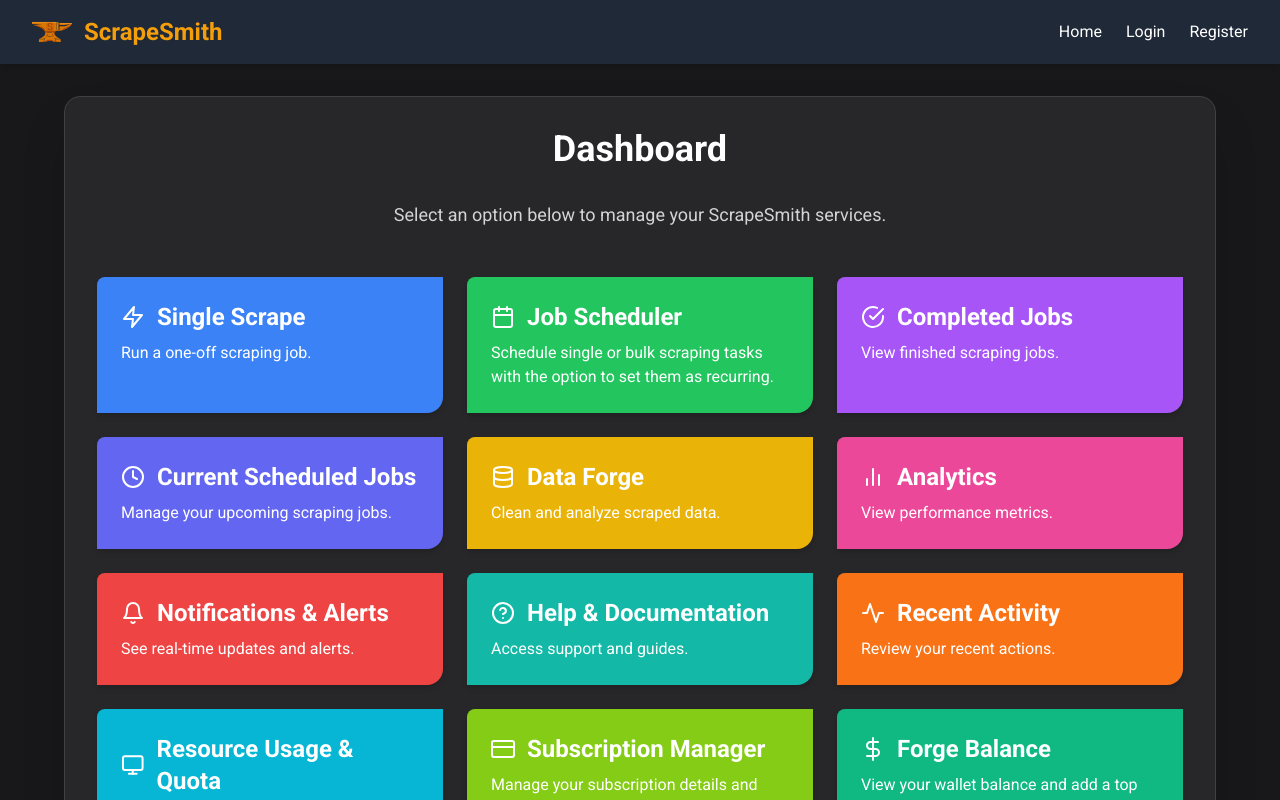
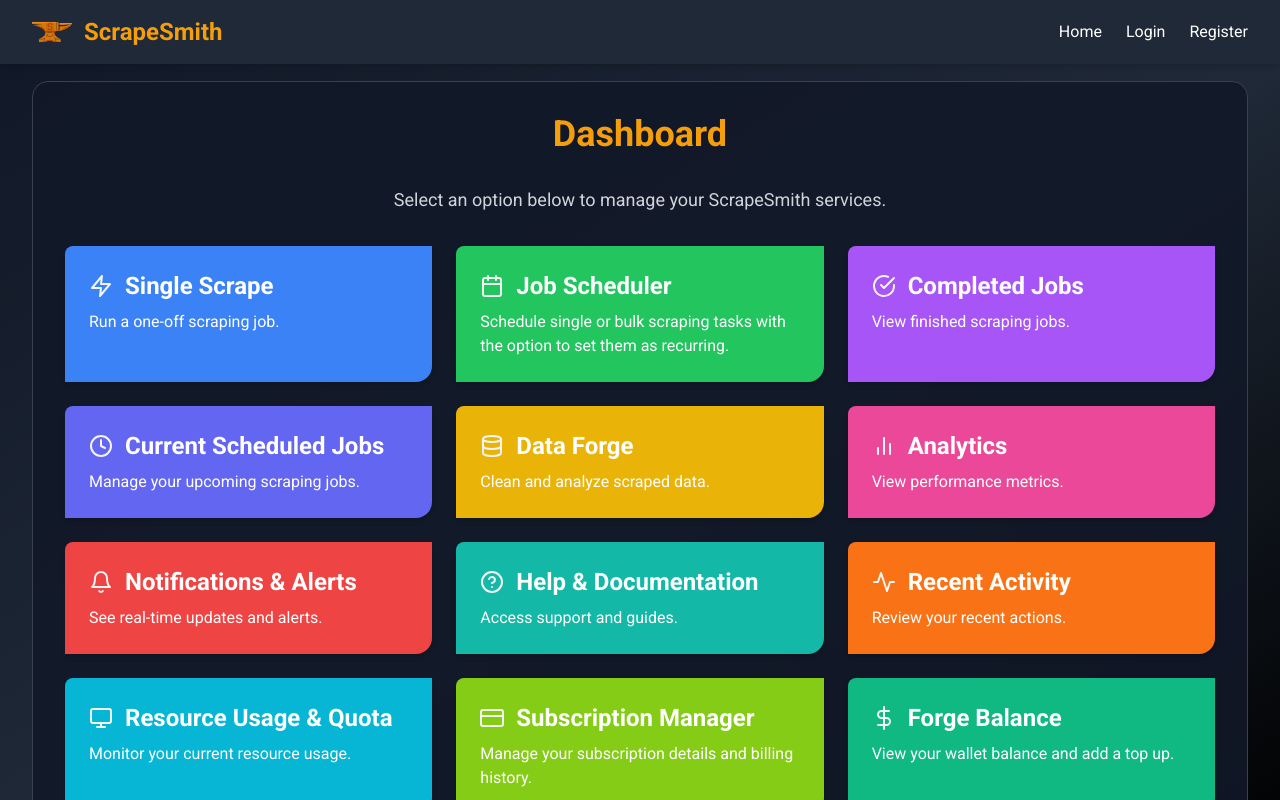
Before and after one commit to SpursFan21/ScrapeSmith-Frontend, a Next.js app in the folder frontend/: page /dashboard in a window 1280 px wide. Shown: the top 800 px of the page. Built offline with nearby package versions, Linux system fonts and the light colour scheme.

Commit message:
polish added to dashboard

```diff
--- a/frontend/src/app/dashboard/page.tsx
+++ b/frontend/src/app/dashboard/page.tsx
@@ -1,5 +1,7 @@
 // frontend/src/app/dashboard/page.tsx
-"use client";
+
+
+'use client';
 
 import React, { useEffect, useState } from "react";
 import Link from "next/link";
@@ -22,109 +24,34 @@ interface DashboardOption {
 const Dashboard: React.FC = () => {
   const [isClient, setIsClient] = useState(false);
 
-  //  Prevent hydration mismatch or early Redux access ss
   useEffect(() => {
     setIsClient(true);
   }, []);
 
-  const accessToken = useSelector((state: RootState) => state.auth.accessToken);
-
   const options: DashboardOption[] = [
-    {
-      title: "Single Scrape",
-      description: "Run a one-off scraping job.",
-      href: "/dashboard/single-scrape",
-      bgColor: "bg-blue-500",
-      icon: <FiZap size={24} />,
-    },
-    {
-      title: "Job Scheduler",
-      description: "Schedule single or bulk scraping tasks with the option to set them as recurring.",
-      href: "/dashboard/job-scheduler",
-      bgColor: "bg-green-500",
-      icon: <FiCalendar size={24} />,
-    },
-    {
-      title: "Completed Jobs",
-      description: "View finished scraping jobs.",
-      href: "/dashboard/completed-jobs",
-      bgColor: "bg-purple-500",
-      icon: <FiCheckCircle size={24} />,
-    },
-    {
-      title: "Current Scheduled Jobs",
-      description: "Manage your upcoming scraping jobs.",
-      href: "/dashboard/scheduled-jobs",
-      bgColor: "bg-indigo-500",
-      icon: <FiClock size={24} />,
-    },
-    {
-      title: "Data Forge",
-      description: "Clean and analyze scraped data.",
-      href: "/dashboard/data-forge",
-      bgColor: "bg-yellow-500",
-      icon: <FiDatabase size={24} />,
-    },
-    {
-      title: "Analytics",
-      description: "View performance metrics.",
-      href: "/dashboard/analytics",
-      bgColor: "bg-pink-500",
-      icon: <FiBarChart2 size={24} />,
-    },
-    {
-      title: "Notifications & Alerts",
-      description: "See real-time updates and alerts.",
-      href: "/dashboard/notifications",
-      bgColor: "bg-red-500",
-      icon: <FiBell size={24} />,
-    },
-    {
-      title: "Help & Documentation",
-      description: "Access support and guides.",
-      href: "/dashboard/help",
-      bgColor: "bg-teal-500",
-      icon: <FiHelpCircle size={24} />,
-    },
-    {
-      title: "Recent Activity",
-      description: "Review your recent actions.",
-      href: "/dashboard/activity",
-      bgColor: "bg-orange-500",
-      icon: <FiActivity size={24} />,
-    },
-    {
-      title: "Resource Usage & Quota",
-      description: "Monitor your current resource usage.",
-      href: "/dashboard/quota",
-      bgColor: "bg-cyan-500",
-      icon: <FiMonitor size={24} />,
-    },
-    {
-      title: "Subscription Manager",
-      description: "Manage your subscription details and billing history.",
-      href: "/dashboard/subscriptions",
-      bgColor: "bg-lime-500",
-      icon: <FiCreditCard size={24} />,
-    },
-    {
-      title: "Forge Balance",
-      description: "View your wallet balance and add a top up.",
-      href: "/dashboard/forge-balance",
-      bgColor: "bg-emerald-500",
-      icon: <FiDollarSign size={24} />,
-    },
+    { title: "Single Scrape", description: "Run a one-off scraping job.", href: "/dashboard/single-scrape", bgColor: "bg-blue-500", icon: <FiZap size={24} /> },
+    { title: "Job Scheduler", description: "Schedule single or bulk scraping tasks with the option to set them as recurring.", href: "/dashboard/job-scheduler", bgColor: "bg-green-500", icon: <FiCalendar size={24} /> },
+    { title: "Completed Jobs", description: "View finished scraping jobs.", href: "/dashboard/completed-jobs", bgColor: "bg-purple-500", icon: <FiCheckCircle size={24} /> },
+    { title: "Current Scheduled Jobs", description: "Manage your upcoming scraping jobs.", href: "/dashboard/scheduled-jobs", bgColor: "bg-indigo-500", icon: <FiClock size={24} /> },
+    { title: "Data Forge", description: "Clean and analyze scraped data.", href: "/dashboard/data-forge", bgColor: "bg-yellow-500", icon: <FiDatabase size={24} /> },
+    { title: "Analytics", description: "View performance metrics.", href: "/dashboard/analytics", bgColor: "bg-pink-500", icon: <FiBarChart2 size={24} /> },
+    { title: "Notifications & Alerts", description: "See real-time updates and alerts.", href: "/dashboard/notifications", bgColor: "bg-red-500", icon: <FiBell size={24} /> },
+    { title: "Help & Documentation", description: "Access support and guides.", href: "/dashboard/help", bgColor: "bg-teal-500", icon: <FiHelpCircle size={24} /> },
+    { title: "Recent Activity", description: "Review your recent actions.", href: "/dashboard/activity", bgColor: "bg-orange-500", icon: <FiActivity size={24} /> },
+    { title: "Resource Usage & Quota", description: "Monitor your current resource usage.", href: "/dashboard/quota", bgColor: "bg-cyan-500", icon: <FiMonitor size={24} /> },
+    { title: "Subscription Manager", description: "Manage your subscription details and billing history.", href: "/dashboard/subscriptions", bgColor: "bg-lime-500", icon: <FiCreditCard size={24} /> },
+    { title: "Forge Balance", description: "View your wallet balance and add a top up.", href: "/dashboard/forge-balance", bgColor: "bg-emerald-500", icon: <FiDollarSign size={24} /> },
   ];
 
-  if (!isClient) return null; // Prevent crash during SSR
+  if (!isClient) return null;
 
   return (
-    <div className="min-h-screen flex items-center justify-center p-8 bg-zinc-900">
-      <div className="w-full max-w-6xl bg-zinc-800 border border-zinc-700 p-8 rounded-2xl shadow-2xl">
-        <h1 className="text-4xl font-extrabold text-center text-white mb-8">
+    <div className="h-screen overflow-hidden bg-gradient-to-br from-gray-900 via-gray-800 to-black text-gray-100 flex items-center justify-center p-8">
+      <div className="w-full max-w-7xl bg-gray-900 bg-opacity-90 border border-gray-700 rounded-2xl p-8 space-y-8">
+        <h1 className="text-4xl font-extrabold text-amber-500 text-center">
           Dashboard
         </h1>
-        <p className="text-center text-lg text-zinc-300 mb-12">
+        <p className="text-center text-lg text-gray-300">
           Select an option below to manage your ScrapeSmith services.
         </p>
         <div className="grid grid-cols-1 sm:grid-cols-2 lg:grid-cols-3 gap-6">
@@ -141,9 +68,13 @@ const Dashboard: React.FC = () => {
             >
               <div className="flex items-center space-x-3 mb-2">
                 {option.icon}
-                <h2 className="text-2xl font-bold text-white">{option.title}</h2>
+                <h2 className="text-2xl font-bold text-white">
+                  {option.title}
+                </h2>
               </div>
-              <p className="text-white group-hover:opacity-90">{option.description}</p>
+              <p className="text-white group-hover:opacity-90">
+                {option.description}
+              </p>
             </Link>
           ))}
         </div>
```
